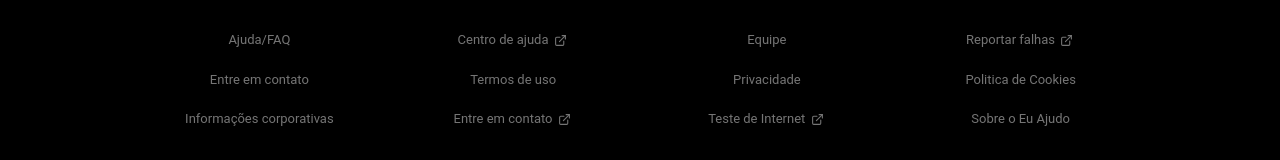
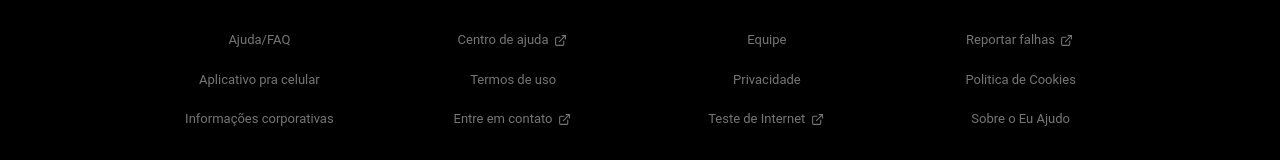
Before and after one commit to KayoRonald/euajudo-app, a React (Create React App) app: page / in a window 1280 px wide. Shown: the part 1700-1860 px from the top of the page. Built offline with nearby package versions, Linux system fonts and the light colour scheme.

Commit message:
Update text

```diff
--- a/src/containers/Footer/index.tsx
+++ b/src/containers/Footer/index.tsx
@@ -20,7 +20,7 @@ export default function FooterContainer() {
             <Link to={ROUTES.HOME}
               target="_blank">Ajuda/FAQ</Link>
           </Footer.Texto>
-          <Footer.Texto>Entre em contato</Footer.Texto>
+          <Footer.Texto>Aplicativo pra celular</Footer.Texto>
           <Footer.Texto>Informações corporativas</Footer.Texto>
         </Footer.Column>
 
```
